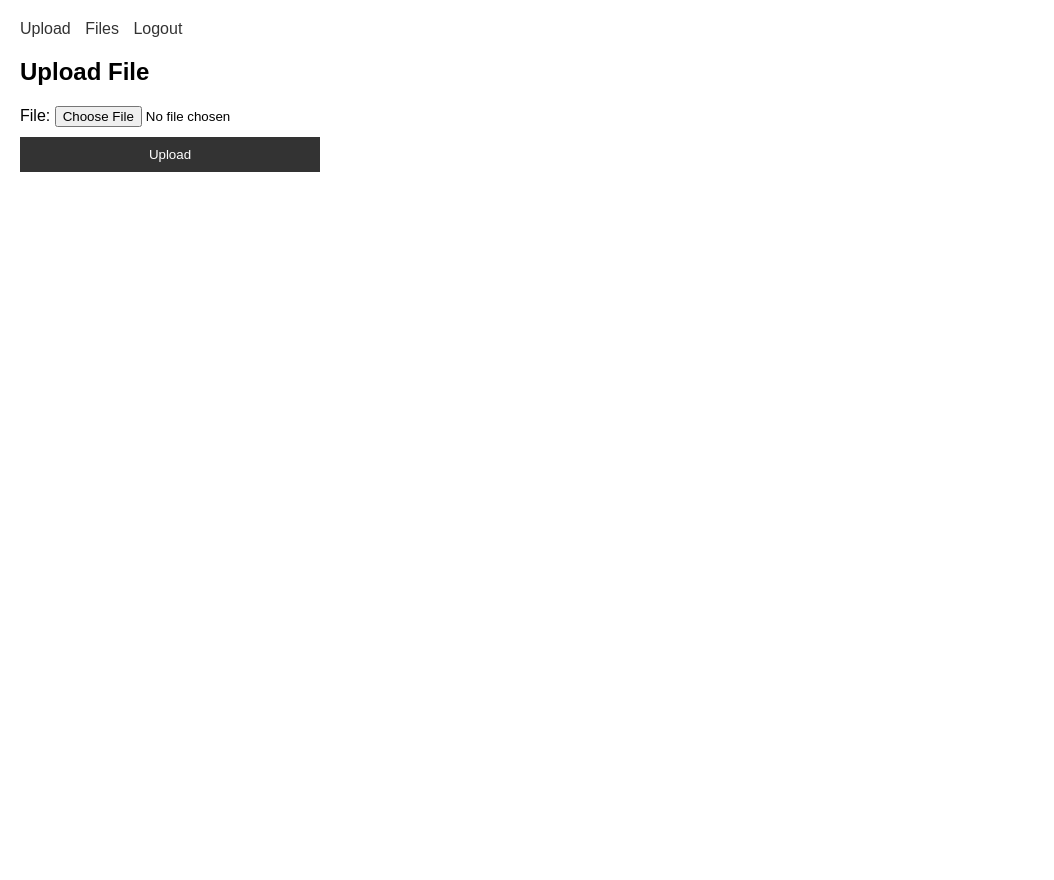
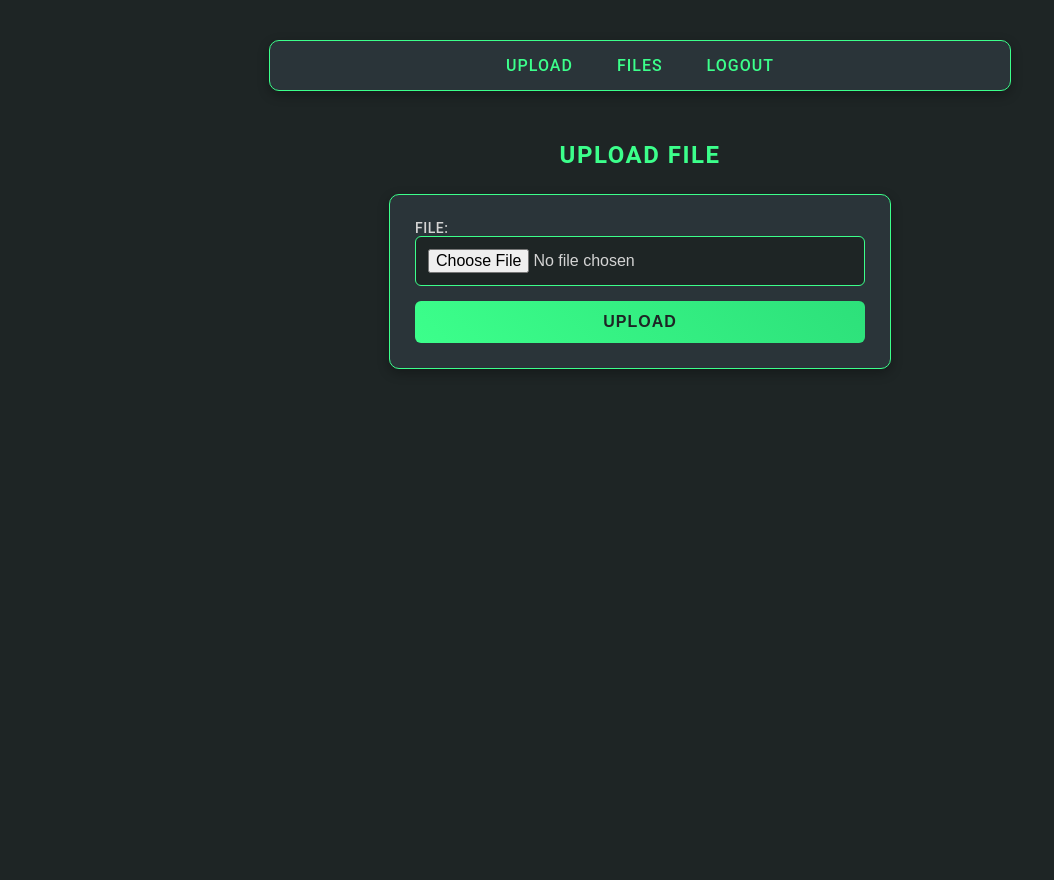
Before and after one commit to Kisaphcik/SendMe, a Flask app: page /upload in a window 1280 px wide. Shown: the whole page, without its empty margins (0-1054 px from the left). Before the commit the page ends 172 px from the top, so only its background shows below. Run offline with Flask 3, Linux system fonts and the light colour scheme.

Commit message:
Переработал стиль в style.css

```diff
--- a/app/static/css/style.css
+++ b/app/static/css/style.css
@@ -1,33 +1,178 @@
 body {
-    font-family: Arial, sans-serif;
+    font-family: 'Roboto', 'Arial', sans-serif;
     margin: 0;
-    padding: 20px;
+    padding: 40px;
+    background-color: #1e2525;
+    color: #d4d4d4;
+    display: flex;
+    flex-direction: column;
+    align-items: center;
+    min-height: 100vh;
+    overflow-x: hidden;
 }
+
 nav {
-    margin-bottom: 20px;
+    margin-bottom: 30px;
+    background-color: #2a3439;
+    padding: 15px 20px;
+    border-radius: 10px;
+    box-shadow: 0 4px 12px rgba(0, 0, 0, 0.3);
+    width: 100%;
+    max-width: 700px;
+    text-align: center;
+    border: 1px solid #3cff8b;
 }
+
 nav a {
-    margin-right: 10px;
+    margin: 0 20px;
     text-decoration: none;
-    color: #333;
+    color: #3cff8b;
+    font-weight: 500;
+    text-transform: uppercase;
+    letter-spacing: 1px;
+    transition: color 0.3s, text-shadow 0.3s;
 }
+
+nav a:hover {
+    color: #2de07a;
+    text-shadow: 0 0 8px rgba(60, 255, 139, 0.6);
+}
+
 form {
     display: flex;
     flex-direction: column;
-    gap: 10px;
-    max-width: 300px;
+    gap: 15px;
+    max-width: 450px;
+    width: 100%;
+    background-color: #2a3439;
+    padding: 25px;
+    border-radius: 10px;
+    box-shadow: 0 4px 12px rgba(0, 0, 0, 0.3);
+    border: 1px solid #3cff8b;
 }
+
+form label {
+    font-weight: 500;
+    color: #d4d4d4;
+    text-transform: uppercase;
+    font-size: 14px;
+    letter-spacing: 0.5px;
+}
+
+form input[type="text"],
+form input[type="password"],
+form input[type="file"] {
+    padding: 12px;
+    background-color: #1e2525;
+    border: 1px solid #3cff8b;
+    border-radius: 6px;
+    font-size: 16px;
+    color: #d4d4d4;
+    width: 100%;
+    box-sizing: border-box;
+    transition: border-color 0.3s, box-shadow 0.3s;
+}
+
+form input:focus {
+    outline: none;
+    border-color: #2de07a;
+    box-shadow: 0 0 8px rgba(60, 255, 139, 0.5);
+}
+
 button {
-    padding: 10px;
-    background: #333;
-    color: white;
+    padding: 12px;
+    background: linear-gradient(45deg, #3cff8b, #2de07a);
+    color: #1e2525;
     border: none;
+    border-radius: 6px;
+    font-size: 16px;
+    font-weight: 600;
     cursor: pointer;
+    text-transform: uppercase;
+    letter-spacing: 1px;
+    transition: transform 0.2s, box-shadow 0.3s;
 }
+
+button:hover {
+    transform: translateY(-2px);
+    box-shadow: 0 4px 12px rgba(60, 255, 139, 0.6);
+}
+
 ul {
     list-style: none;
     padding: 0;
+    width: 100%;
+    max-width: 700px;
 }
+
 li {
-    margin: 10px 0;
+    margin: 15px 0;
+    background-color: #2a3439;
+    padding: 20px;
+    border-radius: 10px;
+    box-shadow: 0 4px 12px rgba(0, 0, 0, 0.3);
+    display: flex;
+    justify-content: space-between;
+    align-items: center;
+    border: 1px solid #3cff8b;
+    transition: transform 0.2s;
 }
+
+li:hover {
+    transform: translateY(-3px);
+}
+
+li a {
+    color: #3cff8b;
+    text-decoration: none;
+    font-weight: 500;
+    transition: color 0.3s, text-shadow 0.3s;
+}
+
+li a:hover {
+    color: #2de07a;
+    text-shadow: 0 0 8px rgba(60, 255, 139, 0.6);
+}
+
+h2 {
+    color: #3cff8b;
+    text-align: center;
+    margin-bottom: 25px;
+    text-transform: uppercase;
+    letter-spacing: 1.5px;
+    font-weight: 700;
+}
+
+/* Стили для флэш-сообщений */
+ul[style*="flashed-messages"] {
+    width: 100%;
+    max-width: 700px;
+    padding: 0;
+}
+
+ul[style*="flashed-messages"] li {
+    background-color: #2a3439;
+    color: #3cff8b;
+    border-left: 4px solid #3cff8b;
+    padding: 15px;
+    margin: 15px 0;
+    border-radius: 6px;
+    box-shadow: 0 4px 12px rgba(0, 0, 0, 0.3);
+}
+
+/* Адаптивность */
+@media (max-width: 600px) {
+    body {
+        padding: 20px;
+    }
+    nav, form, ul {
+        max-width: 100%;
+    }
+    nav a {
+        margin: 0 10px;
+        font-size: 14px;
+    }
+    form {
+        padding: 15px;
+    }
+}
```
